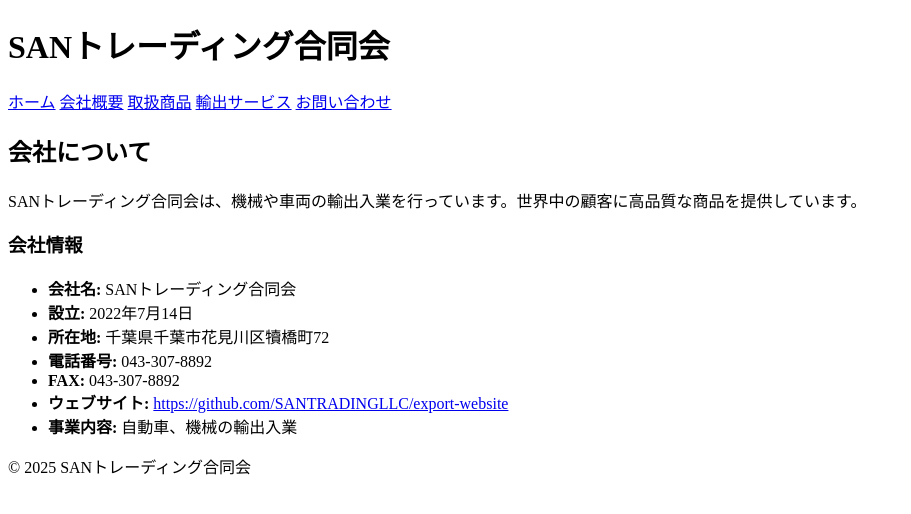
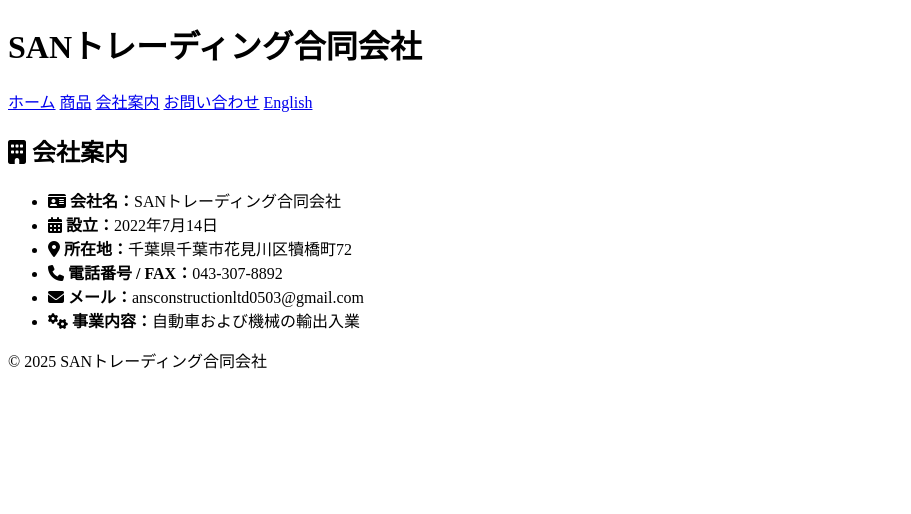
Before and after one commit to SANTRADINGLLC/export-website, a plain HTML site: page about.html in a window 1280 px wide. Shown: the whole page, without its empty margins (0-911 px from the left). Drawn offline with Linux system fonts and the light colour scheme.

Commit message:
Update about.html

```diff
--- a/about.html
+++ b/about.html
@@ -1,38 +1,40 @@
 <!DOCTYPE html>
 <html lang="ja">
 <head>
-    <meta charset="UTF-8">
-    <meta name="viewport" content="width=device-width, initial-scale=1.0">
-    <title>会社概要 | SANトレーディング合同会</title>
+  <meta charset="UTF-8" />
+  <meta name="viewport" content="width=device-width, initial-scale=1.0" />
+  <title>会社案内 - SANトレーディング</title>
+  <link rel="stylesheet" href="styles.css" />
+  <link rel="stylesheet" href="https://cdnjs.cloudflare.com/ajax/libs/font-awesome/6.5.0/css/all.min.css" />
 </head>
 <body>
   <header>
-        <h1>SANトレーディング合同会</h1>
+    <h1>SANトレーディング合同会社</h1>
     <nav>
       <a href="index.html">ホーム</a>
-            <a href="about.html">会社概要</a>
-            <a href="products.html">取扱商品</a>
-            <a href="services.html">輸出サービス</a>
+      <a href="products.html">商品</a>
+      <a href="about.html">会社案内</a>
       <a href="contact.html">お問い合わせ</a>
+      <a href="about_en.html">English</a>
     </nav>
   </header>
-    <div>
-        <h2>会社について</h2>
-        <p>SANトレーディング合同会は、機械や車両の輸出入業を行っています。世界中の顧客に高品質な商品を提供しています。</p>
 
-        <h3>会社情報</h3>
+  <main class="container">
+    <section class="card">
+      <h2><i class="fas fa-building"></i> 会社案内</h2>
       <ul>
-            <li><strong>会社名:</strong> SANトレーディング合同会</li>
-            <li><strong>設立:</strong> 2022年7月14日</li>
-            <li><strong>所在地:</strong> 千葉県千葉市花見川区犢橋町72</li>
-            <li><strong>電話番号:</strong> 043-307-8892</li>
-            <li><strong>FAX:</strong> 043-307-8892</li>
-            <li><strong>ウェブサイト:</strong> <a href="https://github.com/SANTRADINGLLC/export-website">https://github.com/SANTRADINGLLC/export-website</a></li>
-            <li><strong>事業内容:</strong> 自動車、機械の輸出入業</li>
+        <li><i class="fas fa-id-card"></i> <strong>会社名：</strong>SANトレーディング合同会社</li>
+        <li><i class="fas fa-calendar-alt"></i> <strong>設立：</strong>2022年7月14日</li>
+        <li><i class="fas fa-map-marker-alt"></i> <strong>所在地：</strong>千葉県千葉市花見川区犢橋町72</li>
+        <li><i class="fas fa-phone"></i> <strong>電話番号 / FAX：</strong>043-307-8892</li>
+        <li><i class="fas fa-envelope"></i> <strong>メール：</strong>ansconstructionltd0503@gmail.com</li>
+        <li><i class="fas fa-cogs"></i> <strong>事業内容：</strong>自動車および機械の輸出入業</li>
       </ul>
-    </div>
+    </section>
+  </main>
+
   <footer>
-        <p>&copy; 2025 SANトレーディング合同会</p>
+    <p>&copy; 2025 SANトレーディング合同会社</p>
   </footer>
 </body>
 </html>
```
Lines whose indentation alone changed are shown as unchanged.
